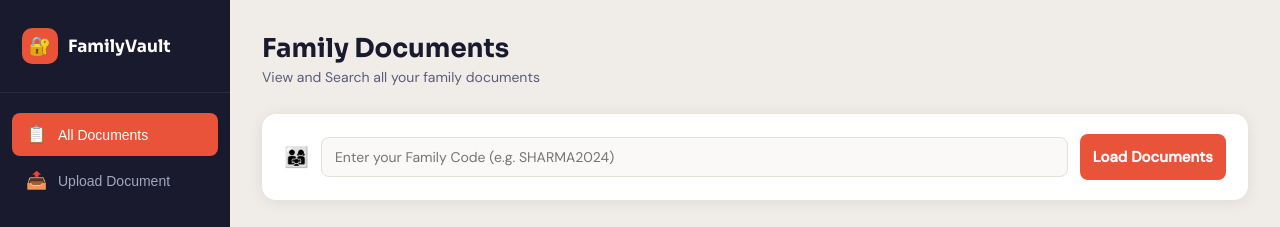
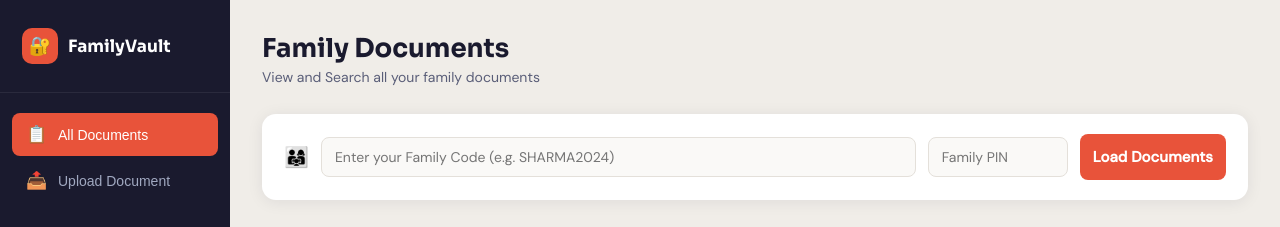
Before and after one commit to diksha78dev/FamilyVault, a React (Create React App) app in the folder familyvault-frontend/: page / in a window 1280 px wide. Both pictures are taken after a click on the button "Open Family Vault →". Shown: the top 227 px of the page. Built offline with nearby package versions, Linux system fonts and the light colour scheme.

Commit message:
feat: Add PIN protection to document list fetch and delete operations

```diff
--- a/familyvault-frontend/src/DocumentList.js
+++ b/familyvault-frontend/src/DocumentList.js
@@ -29,6 +29,8 @@ function DocumentList() {
   const [activeCategory, setActiveCategory] = useState(null); // null = show all
   const [loading, setLoading] = useState(false);
   const [fetched, setFetched] = useState(false);
+  const [pin, setPin] = useState('');
+
   // this will help to confirm the file deletion like are you sure you want to delete this file?
   const [confirmDelete , setConfirmDelete] = useState(null);
   const [toast , setToast] = useState(null);
@@ -45,7 +47,9 @@ function DocumentList() {
     setActiveCategory(null);
     setSearchName('');
     try {
-      const res = await fetch(`http://localhost:8080/documents/${fc}`);
+      const res = await fetch(
+        `http://localhost:8080/documents/${fc}?pin=${pin}`
+      );
       const data = await res.json();
       setDocuments(data);
       setFetched(true);
@@ -90,9 +94,10 @@ function DocumentList() {
     try {
         // fetch with method DELETE hits our new backend endpoint
         // No body needed — the id is in the URL itself
-        const res = await fetch(`http://localhost:8080/documents/${id}`, {
-            method: 'DELETE'
-        });
+        const res = await fetch(
+          `http://localhost:8080/documents/${id}?familyCode=${familyCode}&pin=${pin}`,
+          { method: 'DELETE' }
+        );
 
         if (res.ok) {
             // This is the key part — we don't reload the page
@@ -124,6 +129,14 @@ function DocumentList() {
           onChange={(e) => setInputCode(e.target.value)}
           onKeyDown={(e) => e.key === 'Enter' && handleLoad()}
           style={{ margin: 0 }}
+        />
+        <input
+          className="fv-input"
+          type="password"
+          placeholder="Family PIN"
+          value={pin}
+          onChange={(e) => setPin(e.target.value)}
+          style={{ margin: 0, maxWidth: '140px' }}
         />
         <button className="fv-btn fv-btn-primary" style={{ width: 'auto', whiteSpace: 'nowrap' }} onClick={handleLoad}>
           Load Documents
```
